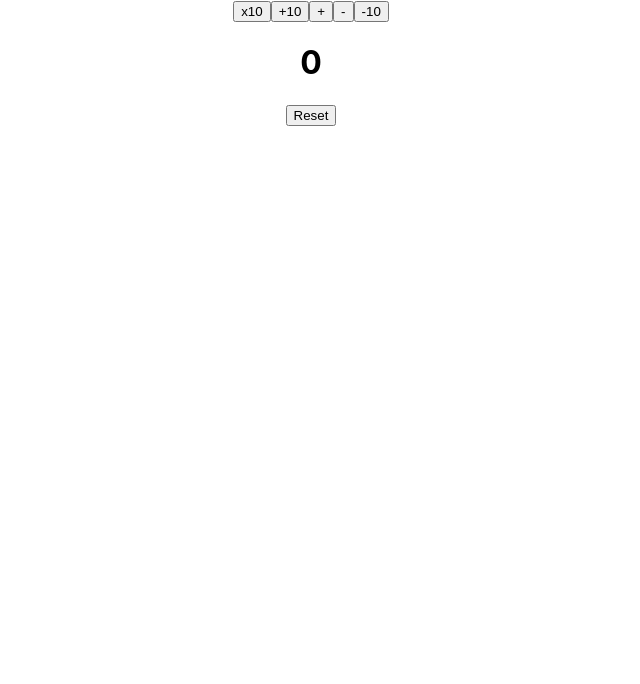
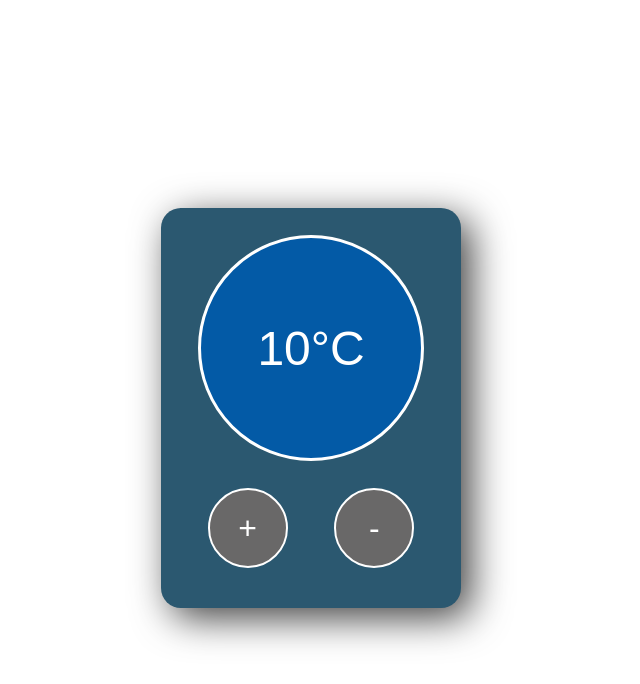
Before and after one commit to iBRazvan/React-Apps-Exercises, a React (Create React App) app: page / in a window 1280 px wide. Shown: the top 684 px of the page, without its empty margins (329-969 px from the left). Built offline with nearby package versions, Linux system fonts and the light colour scheme.

Commit message:
This is a temperature control app

```diff
--- a/src/App.css
+++ b/src/App.css
@@ -1,38 +1,76 @@
-.App {
+body {
+  font-family: sans-serif;
   text-align: center;
+  display: flex;
+  flex-direction: column;
+  justify-content: center;
+  align-items: center;
+  text-align: center;
+  min-height: 100vh;
 }
 
-.App-logo {
-  height: 40vmin;
-  pointer-events: none;
+.app-container {
+  height: 400px;
+  width: 300px;
+  background: #2b5870;
+  border-radius: 20px;
+  box-shadow: 10px 10px 38px 0px rgba(0, 0, 0, 0.75);
 }
 
-@media (prefers-reduced-motion: no-preference) {
-  .App-logo {
-    animation: App-logo-spin infinite 20s linear;
-  }
+.temperature-display-container {
+  display: flex;
+  justify-content: center;
+  align-items: center;
+  height: 70%;
 }
 
-.App-header {
-  background-color: #282c34;
-  min-height: 100vh;
+.temperature-display {
   display: flex;
-  flex-direction: column;
+  border-radius: 50%;
+  color: #ffffff;
+  height: 220px;
+  width: 220px;
+  text-align: center;
+  justify-content: center;
   align-items: center;
-  justify-content: center;
-  font-size: calc(10px + 2vmin);
-  color: white;
+  font-size: 48px;
+  border: 3px #ffffff solid;
+  transition: background 0.5s;
 }
 
-.App-link {
-  color: #61dafb;
+button {
+  border-radius: 100px;
+  height: 80px;
+  width: 80px;
+  font-size: 32px;
+  color: #ffffff;
+  background: rgb(105, 104, 104);
+  border: 2px #ffffff solid;
 }
 
-@keyframes App-logo-spin {
-  from {
-    transform: rotate(0deg);
-  }
-  to {
-    transform: rotate(360deg);
-  }
+button:hover {
+  background: rgb(184, 184, 184);
+  cursor: pointer;
 }
+
+button:focus {
+  outline: 0;
+}
+
+.button-container {
+  display: flex;
+  justify-content: space-evenly;
+  align-items: center;
+}
+
+.neutral {
+  background: rgb(184, 184, 184);
+}
+
+.cold {
+  background: #035aa6;
+}
+
+.hot {
+  background: #ff5200;
+}
--- a/src/App.js
+++ b/src/App.js
@@ -1,19 +1,44 @@
-import './App.css';
-import { useState } from 'react';
+import React, { useState }  from "react";
 
-function App() {
-  const [count,  setCount] = useState(0);
+
+const App = () => {
+  const [temperatureValue, setTemperatureValue] = useState(10)
+  const [temperatureColor, setTemperatureColor] = useState("cold")
+
+  const increaseTemperature = () => {
+    if(temperatureValue === 30) return;
+
+    const newTemperature = temperatureValue + 1;
+
+    if(newTemperature >= 15) {
+      setTemperatureColor("hot");
+    }
+
+    setTemperatureValue(newTemperature);
+  };
+
+  const decreaseTemperature = () => {
+    if(temperatureValue === 0) return;
+    const newTemperature = temperatureValue - 1;
+
+    if(newTemperature < 15) {
+      setTemperatureColor("cold");
+    }
+
+    setTemperatureValue(newTemperature);
+  }
+
   return (
-    <div className="App">
-      <button className='button' onClick={() => setCount(count * 10)}>x10</button>
-      <button className='button' onClick={() => setCount(count + 10)}>+10</button>
-      <button className='button' onClick={() => setCount(count + 1)}>+</button>
-      <button className='button' onClick={() => setCount(count - 1)}>-</button>
-      <button className='button' onClick={() => setCount(count - 10)}>-10</button>
-      <h1>{count}</h1>
-      <button className='button' onClick={() => setCount(0)}> Reset </button>
+    <div className="app-container">
+      <div class="temperature-display-container">
+        <div class={`temperature-display ${temperatureColor}`}>{temperatureValue}°C</div>
+      </div>
+      <div className="button-container">
+        <button onClick={() => increaseTemperature()}>+</button>
+        <button onClick={() => decreaseTemperature()}>-</button>
+      </div>
     </div>
-  );
+  )
 }
 
 export default App;
--- a/src/index.css
+++ b/src/index.css
@@ -1,13 +1,76 @@
 body {
-  margin: 0;
-  font-family: -apple-system, BlinkMacSystemFont, 'Segoe UI', 'Roboto', 'Oxygen',
-    'Ubuntu', 'Cantarell', 'Fira Sans', 'Droid Sans', 'Helvetica Neue',
-    sans-serif;
-  -webkit-font-smoothing: antialiased;
-  -moz-osx-font-smoothing: grayscale;
+  font-family: sans-serif;
+  text-align: center;
+  display: flex;
+  flex-direction: column;
+  justify-content: center;
+  align-items: center;
+  text-align: center;
+  min-height: 100vh;
 }
 
-code {
-  font-family: source-code-pro, Menlo, Monaco, Consolas, 'Courier New',
-    monospace;
+.app-container {
+  height: 400px;
+  width: 300px;
+  background: #2b5870;
+  border-radius: 20px;
+  box-shadow: 10px 10px 38px 0px rgba(0, 0, 0, 0.75);
 }
+
+.temperature-display-container {
+  display: flex;
+  justify-content: center;
+  align-items: center;
+  height: 70%;
+}
+
+.temperature-display {
+  display: flex;
+  border-radius: 50%;
+  color: #ffffff;
+  height: 220px;
+  width: 220px;
+  text-align: center;
+  justify-content: center;
+  align-items: center;
+  font-size: 48px;
+  border: 3px #ffffff solid;
+  transition: background 0.5s;
+}
+
+button {
+  border-radius: 100px;
+  height: 80px;
+  width: 80px;
+  font-size: 32px;
+  color: #ffffff;
+  background: rgb(105, 104, 104);
+  border: 2px #ffffff solid;
+}
+
+button:hover {
+  background: rgb(184, 184, 184);
+  cursor: pointer;
+}
+
+button:focus {
+  outline: 0;
+}
+
+.button-container {
+  display: flex;
+  justify-content: space-evenly;
+  align-items: center;
+}
+
+.neutral {
+  background: rgb(184, 184, 184);
+}
+
+.cold {
+  background: #035aa6;
+}
+
+.hot {
+  background: #ff5200;
+}
--- a/src/index.js
+++ b/src/index.js
@@ -10,8 +10,3 @@ root.render(
     <App />
   </React.StrictMode>
 );
-
-// If you want to start measuring performance in your app, pass a function
-// to log results (for example: reportWebVitals(console.log))
-// or send to an analytics endpoint. Learn more: https://bit.ly/CRA-vitals
-reportWebVitals();
```
